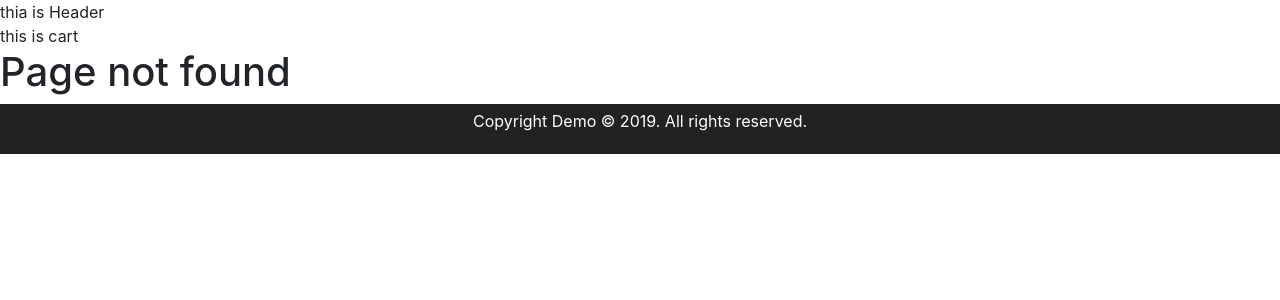
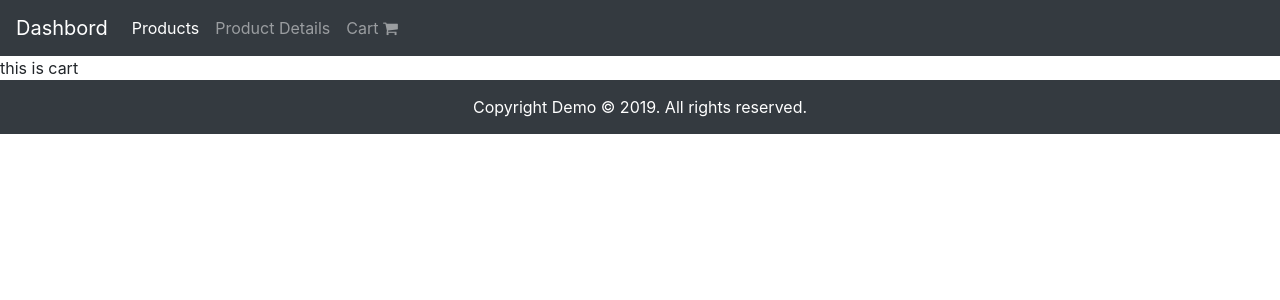
Before and after one commit to sanjaydwivedi616/reactapp, a React (Create React App) app: page /Cart in a window 1280 px wide. Before the commit this address had no page. Shown: the top 300 px of the page. Built offline with nearby package versions, Linux system fonts and the light colour scheme.

Commit message:
nave added

```diff
--- a/package.json
+++ b/package.json
@@ -6,11 +6,8 @@
     "@testing-library/jest-dom": "^4.2.4",
     "@testing-library/react": "^9.3.3",
     "@testing-library/user-event": "^7.1.2",
-    "boostrap": "^2.0.0",
     "bootstrap": "^4.4.1",
-    "botstrap": "^0.20.1",
     "react": "^16.12.0",
-    "react-bootstrap": "^1.0.0-beta.16",
     "react-dom": "^16.12.0",
     "react-router-dom": "^5.1.2",
     "react-scripts": "3.3.0"
--- a/public/index.html
+++ b/public/index.html
@@ -3,7 +3,7 @@
   <head>
     <meta charset="utf-8" />
     <link rel="icon" href="%PUBLIC_URL%/favicon.ico" />
-    <meta name="viewport" content="width=device-width, initial-scale=1" />
+    <meta name="viewport" content="width=device-width, initial-scale=1">
     <meta name="theme-color" content="#000000" />
     <meta
       name="description"
--- a/src/App.css
+++ b/src/App.css
@@ -1,6 +1,10 @@
 .footer-copyright {
-  background: #222;
+  background: #343a40!important;
   padding: 5px 0;
   text-align: center;
   color: #fff;
 }
+
+.footer-copyright p{
+  margin: 10px 0 10px 0 !important;
+}
--- a/src/App.js
+++ b/src/App.js
@@ -1,5 +1,5 @@
 import React from "react";
-import {Switch, Route, Router} from 'react-router-dom';
+import { BrowserRouter as Router, Switch, Route, Link } from "react-router-dom";
 import "./App.css";
 import Header from "./component/Header";
 import Footer from "./component/Footer";
@@ -12,13 +12,13 @@ import PageNotFound from "./component/Page-Not-Found";
 function App() {
   return (
     <div className="App">
-      <Header name="sanjay" age="23"></Header>
-      <switch>
-          <Route exact path="/" component={ProductList}></Route>
-          <Route path="/ProductDetails" component={ProductDetails}></Route>
-          <Route path="/Cart" component={Cart}></Route>
-          <Route component={PageNotFound}></Route>
-      </switch>
+      <Header></Header>
+      <Switch>
+        <Route exact path="/" component={ProductList}></Route>
+        <Route path="/ProductDetails" component={ProductDetails}></Route>
+        <Route path="/Cart" component={Cart}></Route>
+        <Route component={PageNotFound}></Route>
+      </Switch>
       <Footer></Footer>
     </div>
   );
--- a/src/component/Header.js
+++ b/src/component/Header.js
@@ -1,8 +1,26 @@
 import React, { Component } from "react";
+import { BrowserRouter as Router, Link } from "react-router-dom";
 
 class Header extends Component {
   render() {
-    return <div>thia is Header</div>;
+    return (
+      <nav className="navbar navbar-expand-lg navbar-dark bg-dark">
+        <Link className="navbar-brand" to="/">Dashbord</Link>
+        <div className="collapse navbar-collapse" id="navbarSupportedContent">
+          <ul className="navbar-nav mr-auto">
+            <li className="nav-item active">
+              <Link className="nav-link" to="/">Products</Link>
+            </li>
+            <li className="nav-item">
+              <Link className="nav-link" to="/ProductDetails">Product Details</Link>
+            </li>
+            <li className="nav-item">
+              <Link className="nav-link" to="/Cart">Cart <span className="fa fa-shopping-cart"></span></Link>
+            </li>
+          </ul>
+        </div>
+      </nav>
+    );
   }
 }
 
```
Also changed, not shown: 1 other file (tests, documents, lock files or other folders).
